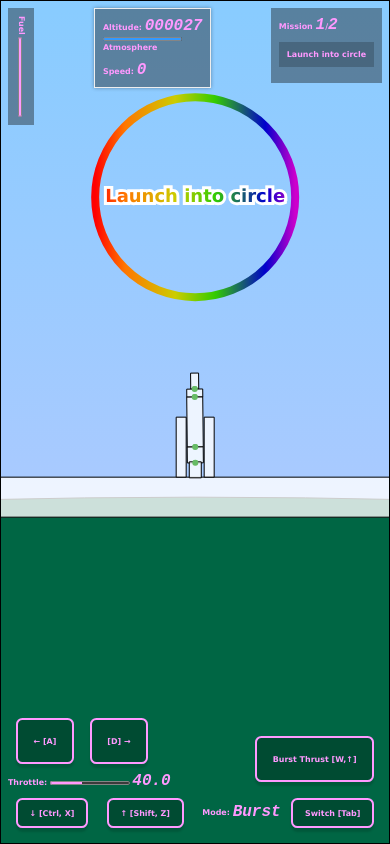
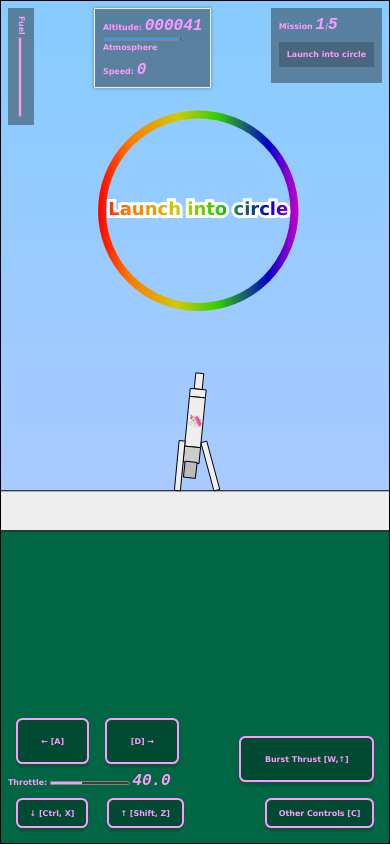
Before and after one commit to morph-games/rainbow-rockets-13kb, a website built with Vite: page index.html in a window 390 px wide. Built offline with nearby package versions, Linux system fonts and the light colour scheme; animation ran at ten frames a second; what zzfx would draw is missing.

Commit message:
Mobile buttons; emoji; landing struts; throbs; refuel particles; more missions

```diff
--- a/index.html
+++ b/index.html
@@ -105,7 +105,15 @@
 			/* rotate: 90deg; */
 		}
 		.m {
-			padding: 2vh 4vw;
+			padding: 2vh 6vw;
+		}
+		#oc {
+			scale: 0;
+			max-height: 0;
+		}
+		#oc.show {
+			scale: 1;
+			max-height: 40vh;
 		}
 	</style>
 	<meta name="viewport" content="width=device-width, initial-scale=1.0, maximum-scale=1.0, user-scalable=no">
@@ -151,9 +159,13 @@
 	</b>
 	<b id=th>
 		<u data-key=u class=m>Burst Thrust [W,&uarr;]</u>
-		<br>
-		Mode: <i id=elMode></i>
-		<u data-key=T>Switch [Tab]</u>
+		<div id=oc>
+			Mode: <i id=elMode></i><br>
+			<u data-key=T>Switch Mode [Tab]</u>
+			<br>
+			<u data-key=B>Reset [Backspace]</u>
+		</div>
+		<u data-key=c>Other Controls [C]</u>
 	</b>
 </b>
 
--- a/src/canvas-renderer.js
+++ b/src/canvas-renderer.js
@@ -1,5 +1,13 @@
-import { colorToHex, color255ToHex, clamp, X, Y, PI, TWO_PI, lerpVectors, addVectors, polar2Vector } from './utils.js';
+import { colorToHex, color255ToHex, clamp, X, Y, PI, TWO_PI, lerpVectors, addVectors, sin } from './utils.js';
 import { PLANET_RADIUS, ATMOS_RADIUS, PLANET_CENTER } from './planet.js';
+
+export const ROYGBV = [
+	[255, 0, 0],
+	[255, 100, 0],
+	[255, 255, 0],
+	[0, 255, 0],
+	[0, 0, 255],
+];
 
 const c = a.getContext`2d`
 c.font = 'bold 50px Verdana';
@@ -16,7 +24,7 @@
 export const w2s=([x,y])=>[(x - cam[X]) * zoom + rendW, (y - cam[Y]) * zoom + rendH];
 
 export const setCam = (goalCam, now) => cam = now ? [...goalCam] : lerpVectors(cam, goalCam, 0.1);
-const setZoom = z => { zoom = clamp(z, 0.005, 2);
+const setZoom = z => { zoom = clamp(z, 0.005, 2.5);
 	// console.log(zoom)
 };
 const ZOOM_SENSITIVITY = 0.0015;
@@ -35,6 +43,7 @@
 }
 
 function drawText(text, pos, color, borderColor = '#fff', size = 18) {
+	c.save();
 	c.font = `bold ${Math.round((size + size * zoom) / 2)}px Verdana`;
 	c.textAlign = 'center';
 	c.textBaseline = 'middle';
@@ -43,6 +52,7 @@
 	c.strokeStyle = borderColor;
 	c.strokeText(text, x, y);
 	c.fillText(text, x, y);
+	c.restore();
 }
 
 function getRainbowGradient(pos1, pos2, a = 'f') {
@@ -117,7 +127,9 @@
 			c.translate(...w2s(q.c));
 			c.rotate(q.pc[1] + (PI / 2));
 			const zr = q.r * zoom;
-			c.arc(0, 0, q.r * zoom, 0, 7);
+			// Add a throbbing sin wave element to the radius if we are seeding the cloud
+			const r = q.r + (q.seeding ? (q.r * .05 * sin(rt / 100)) : 0);
+			c.arc(0, 0, r * zoom, 0, 7);
 			[
 				[zr, zr * .2, .7],
 				[-zr, zr * .2, .7],
@@ -157,7 +169,7 @@
 		for (e of sim.H) {
 			if (e.e >= 0) {
 				// const color = sim.collisions?.[e.e] ? '#ccca' : e.d || '#fffc';
-				const color = e.color || '#fffc';
+				const color = e.color || '#eeef';
 				c.save(),
 				c.beginPath();
 
@@ -181,25 +193,28 @@
 				c.stroke()
 				c.restore();
 
+				if (e.emoji) {
+					drawText(e.emoji, e.c, '#fff', '#000', (e.emojiSize || 12) * zoom);
+				}
+
 				// anchors
-				for (r of e.p) {
-					drawCircle(r, 3, '#6b6');
-				}
+				// for (r of e.p) {
+				// 	drawCircle(r, 3, '#6b6');
+				// }
 			} else {
 				// console.log(e);
 			}
 		}
 
 		// joints
-		for(e of sim.J){
-			c.beginPath(),
-			c.strokeStyle="#fa0",
-			// TODO: Fix coordinates here
-			c.moveTo(e.A.p[e.a][0],e.A.p[e.a][1]),
-			c.lineTo(e.B.p[e.b][0],e.B.p[e.b][1]),
-			c.stroke(),
-			c.closePath()
-		}
+		// for(e of sim.J){
+		// 	c.beginPath(),
+		// 	c.strokeStyle="#fa0",
+		// 	c.moveTo(...w2s(e.A.p[e.a])),
+		// 	c.lineTo(...w2s(e.B.p[e.b])),
+		// 	c.stroke(),
+		// 	c.closePath()
+		// }
 	}
 	const now = new Date();
 	// drawText('🦄', cam);
@@ -212,7 +227,8 @@
 			addVectors(o.pos, [o.r, 0])
 		);
 		c.lineWidth = 8;
-		drawCircle(o.pos, o.r, color, 0);
+		const r =  o.r + (o.completed ? 0 : (o.r * .05 * sin(rt / 200)));
+		drawCircle(o.pos, r, color, 0);
 		c.lineWidth = 6;
 		if (zoom > .07) drawText(o.completed ? '✅' : o.description, o.pos, color);
 	});
--- a/src/game.js
+++ b/src/game.js
@@ -2,7 +2,7 @@
 
 import { simFactory, RECTANGLE, CIRCLE, SPRING, REPULSIVE, HINGE, FIXED } from './xem-physics-factory.js';
 import { particles } from './particles.js';
-import { draw, setCam, wheelZoom, incZoom, s2w } from './canvas-renderer.js';
+import { draw, setCam, wheelZoom, incZoom, s2w, ROYGBV } from './canvas-renderer.js';
 import {
 	PLANET_RADIUS, PLANET_CENTER, PLANET_MASS,
 	calcPressurePercentAtRadius,
@@ -12,6 +12,7 @@
 import {
 	setPos, subtractVectors, clamp, rand,
 	PI, X, Y, angle2Vector, distance, magnitude, TWO_PI, addVectors, polar2Vector,
+	randBell, scale,
 } from './utils.js';
 import { missions } from './missions.js';
 import { clouds } from './clouds.js';
@@ -86,9 +87,10 @@
 	z: () => rocket.setThrottle(1),
 	x: () => rocket.setThrottle(0),
 	E: () => { if (missions.next()) { reset(); lookAtObj(0); } },
+	c: () => oc.classList.toggle('show'),
 };
 onkeydown = onkeyup = e => {
-	ks['BT***E**HC**************S****lurd************************l**r************q*d***ux*z***'[e.which-8]]=e.type[5]?1:0;
+	ks['BT***E**HC**************S****lurd************************l*cr************q*d***ux*z***'[e.which-8]]=e.type[5]?1:0;
 	// ks[e.key]=e.type[5]?1:0;
 	if (e.which > 186) ks['+*-'[e.which-187]]=e.type[5]?1:0;
 	e.preventDefault()
@@ -157,7 +159,7 @@
 			return;
 		}
 		const dd = curDiff - pinchPrevDiff;
-		incZoom(dd / 100);
+		incZoom(dd / 120);
 		// Cache the distance for the next move event
 		pinchPrevDiff = curDiff;
 	}
@@ -177,11 +179,13 @@
 	r.f = 0.1;
 };
 npr(0, -PLANET_RADIUS, 440, 40); // Platform
-npr(-14, -PLANET_RADIUS - 50, 10, 60);
-npr(14, -PLANET_RADIUS - 50, 10, 60);
-s1.shape(RECTANGLE, [300, -PLANET_RADIUS - 100], 0, 100, 250); // Test building
+// npr(-14, -PLANET_RADIUS - 50, 10, 60);
+// npr(14, -PLANET_RADIUS - 50, 10, 60);
+const building = s1.shape(RECTANGLE, [330, -PLANET_RADIUS - 100], 0, 180, 250); // Test building
+building.emoji = '🦄';
+building.emojiSize = 40;
 
-const LAUNCHPAD_RESET_POS = [0, -PLANET_RADIUS - 40];
+const LAUNCHPAD_RESET_POS = [0, -PLANET_RADIUS - 60];
 
 const MODE_NAMES = ['Burst', 'Sustained Burn'];
 const rocket = {
@@ -192,10 +196,11 @@
 			[16, 50, 0, 0], // body
 			[16, 16, 0, 25], // engine base
 			[12, 16], // engine nozzle
+			[6, 50, 20, 0], // Landing gear right
+			[6, 50, -20, 0], // Landing gear left
 		],
 		0, -PLANET_RADIUS * 1.1
 	),
-	get nozzle() { return this.compound.parts[4]; },
 	gim: 0,
 	deltaGim: .01,
 	rotate(dir) { // Handle user input to move the ship left (-1) or right (1)
@@ -235,13 +240,7 @@
 		noz.F[Y] = vec[Y] * this.throttle * this.enginePower;
 
 		if (rand() > this.throttle) return; // No particles
-		[
-			[255, 0, 0],
-			[255, 100, 0],
-			[255, 255, 0],
-			[0, 255, 0],
-			[0, 0, 255],
-		].forEach((col, i) => {
+		ROYGBV.forEach((col, i) => {
 			const vel = [
 				rand(2) - 1 - vec[X],
 				rand(2) - 1 - vec[Y],
@@ -262,18 +261,22 @@
 		else this.gimbal(this.gim > 0 ? -2 : 2);
 	},
 };
-rocket.nose = rocket.compound.parts[0];
-rocket.core = rocket.compound.parts[1];
-rocket.body = rocket.compound.parts[2];
-rocket.engine = rocket.compound.parts[3];
+const { parts } = rocket.compound;
+rocket.nose = parts[0];
+rocket.core = parts[1];
+rocket.body = parts[2];
+rocket.engine = parts[3];
+rocket.nozzle = parts[4];
+rocket.landingR = parts[5];
+rocket.landingL = parts[6];
 // rocket.body.m /= 3;
 // rocket.body.f /= 10;
 // rocket.nozzle = rocket.compound.parts[2];
 
-const join = (part1, part2, offset1X = 0, offset1Y = 0, offset2X = 0, offset2Y = 0, type = FIXED) => {
+const join = (part1, part2, offset1X = 0, offset1Y = 0, offset2X = 0, offset2Y = 0, type = FIXED, str, len) => {
 	const a1 = s1.anchor(part1, [offset1X, offset1Y]);
 	const a2 = s1.anchor(part2, [offset2X, offset2Y]);
-	const j = s1.joint(type, part1, a1, part2, a2);
+	const j = s1.joint(type, part1, a1, part2, a2, str, len);
 	return { a1, a2, j };
 };
 // const a1 = s1.anchor(rocket.compound.parts[0], [0, 25]);
@@ -284,15 +287,29 @@
 join(rocket.core, rocket.body, 0, 4, 0, -25);
 join(rocket.body, rocket.engine, 0, 25, 0, -8);
 join(rocket.engine, rocket.nozzle, 0, 8, 0, -7);
+// join(rocket.body, rocket.landingR, 8, 20, -3, -25);
+// join(rocket.body, rocket.landingL, -8, 20, 3, -25);
+join(rocket.body, rocket.landingR, 8, 20, -3, -25, HINGE);
+join(rocket.body, rocket.landingL, -8, 20, 3, -25, HINGE);
+// join(rocket.engine, rocket.landingR, 0, 0, 0, -10, REPULSIVE, .2, 15);
+// join(rocket.engine, rocket.landingR, 0, 0, 0, -10, SPRING, .2, 15);
 
-console.log(rocket, planet);
+join(rocket.landingL, rocket.landingR, 0, 20, 0, 20, REPULSIVE, .2, 45);
+join(rocket.landingL, rocket.landingR, 0, 20, 0, 20, SPRING, 1, 35);
+
+// rocket.landingR.a += .4;
+// rocket.landingL.a -= .4;
+rocket.engine.color = '#ccc';
+rocket.nozzle.color = '#bbb';
+rocket.body.emoji = '🦄';
 
 const reset = () => {
+	missions.reset();
 	const offset = subtractVectors(LAUNCHPAD_RESET_POS, rocket.nozzle.c);
 	rocket.compound.parts.forEach(p => {
 		const desiredAngle = 0;
 		const da = desiredAngle - p.a; // Difference between desired angle and current angle (a)
-		console.log(p.a, da);
+		// console.log(p.a, da);
 		// Note: transform only updates the geometry (vertices, etc),
 		// and not the rotation state (a)
 		s1.transform(p, offset, da);
@@ -383,9 +400,19 @@
 	trajectory = calcTrajectory(rocket.compound);
 
 	{ // Check rainbow
+		const { com } = rocket.compound;
 		rainbow.c = polar2Vector(rainbow.mag, rainbow.angle);
-		const d = distance(rocket.compound.com, rainbow.c);
-		if (Math.abs(d - rainbow.r) <= (rainbow.w/2)) rocket.refuel(3);
+		const d = distance(com, rainbow.c);
+		if (Math.abs(d - rainbow.r) <= (rainbow.w/2)) {
+			rocket.refuel(3);
+			if (rand() < .1) {
+				ROYGBV.forEach((col, i) => {
+					const c = addVectors(com, polar2Vector(rainbow.w, rand(TWO_PI)));
+					const vel = scale(subtractVectors(c, com), -.015);
+					particles.new(1, [...c, -20], [...vel, 1], 4, [...col, 100]);
+				});
+			}
+		}
 	}
 
 	// console.log(rocket.body.c[0], rocket.body.c[1]);
--- a/src/missions.js
+++ b/src/missions.js
@@ -1,5 +1,5 @@
-import { PLANET_RADIUS } from './planet.js';
-import { distance } from './utils.js';
+import { ATMOS_RADIUS, PLANET_RADIUS } from './planet.js';
+import { distance, polar2Vector, TWO_PI, PI } from './utils.js';
 
 const enterZoneType = {
 	pos: [0, 0],
@@ -34,7 +34,40 @@
 				r: 80,
 			},
 		]
-	}
+	},
+	{
+		objectives: [
+			{
+				...enterZoneType,
+				description: 'Refuel in Rainbows',
+				pos: [-320, -PLANET_RADIUS - 1400],
+			},
+			{
+				...enterZoneType,
+				description: 'Enter clouds to seed them',
+				r: 200,
+				pos: [-900, -PLANET_RADIUS - 3e3],
+			},
+		]
+	},
+	{
+		objectives: [
+			{
+				...enterZoneType,
+				description: 'Leave the atmosphere',
+				r: 400,
+				pos: [-2e3, -ATMOS_RADIUS - 400],
+			},
+		]
+	},
+	{
+		objectives: [0, 1, 2, 3, 4, 5, 6].map((n, i) => ({
+			...enterZoneType,
+			description: `Around the world ${i + 1}`,
+			r: 300,
+			pos: polar2Vector(ATMOS_RADIUS * .7, (TWO_PI * n / 7) - (PI/2.2)),
+		})),
+	},
 ];
 missions.index = 0;
 missions.next = () => {
@@ -47,5 +80,6 @@
 missions.check = (rkt) => missions.objs(o => {
 	if (!o.completed && o.check(rkt)) o.completed = new Date();
 });
+missions.reset = () => missions.objs(o => o.completed = 0);
 missions.completed = () => missions.current().objectives.reduce((sum, o) => sum + (o.completed ? 1 : 0), 0)
 	/ missions.current().objectives.length;
```
Also changed, not shown: dist/assets/index-PUgrn25g.js (deleted), dist/assets/index-oPtrWI8Y.js (added), dist/index.html.
